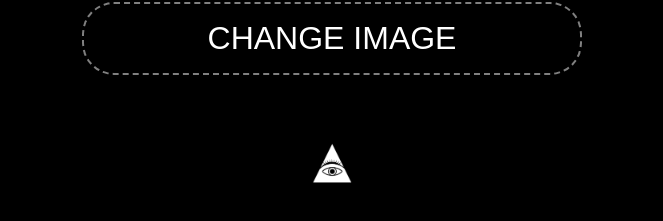
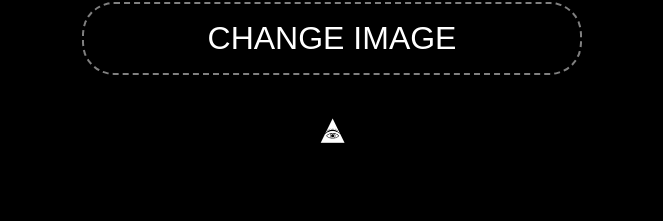
Before and after one commit to aynul/1989me, a plain HTML site: page index.html in a window 1280 px wide. Shown: the part 964-1185 px from the top of the page, without its empty margins (308-971 px from the left). After the commit the page ends 1140 px from the top, so only its background shows below. Drawn offline with nearby package versions, Linux system fonts and the light colour scheme.

Commit message:
adjusted image logo

```diff
--- a/css/style.css
+++ b/css/style.css
@@ -170,10 +170,10 @@ p.right {
 }
 
 .logo {
-    width: 40px;
-    height: 40px;
-    padding-top: 50px;
-    padding-bottom: 50px;
+    width: 25px;
+    height: 25px;
+    margin-top: 25px;
+    margin-bottom: 25px;
 }
 
 .flexbox { display: flex; padding-top: 20px; justify-content: center; flex-direction: column; align-items: center}
```
